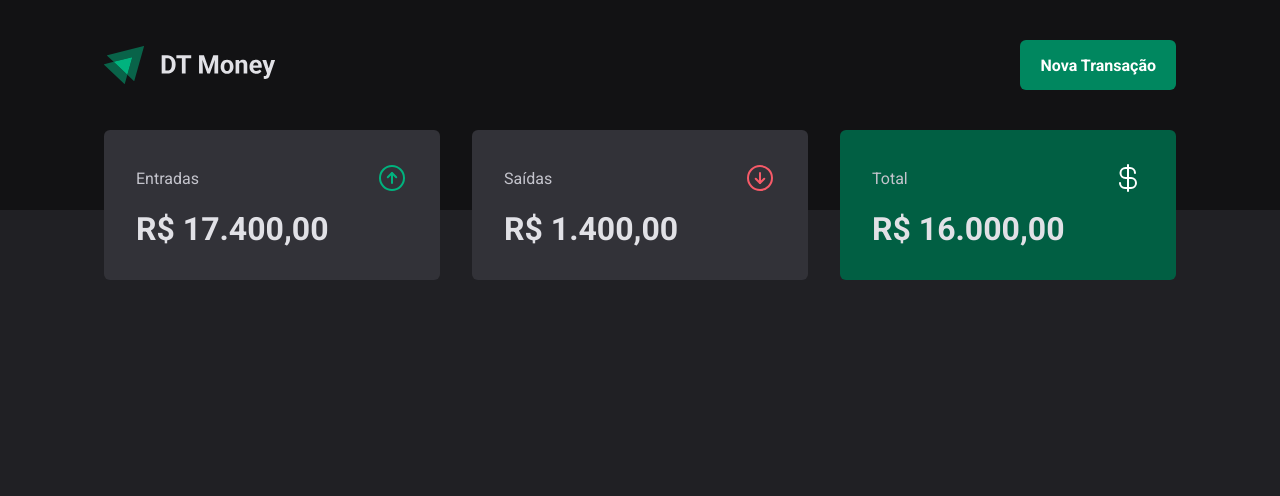
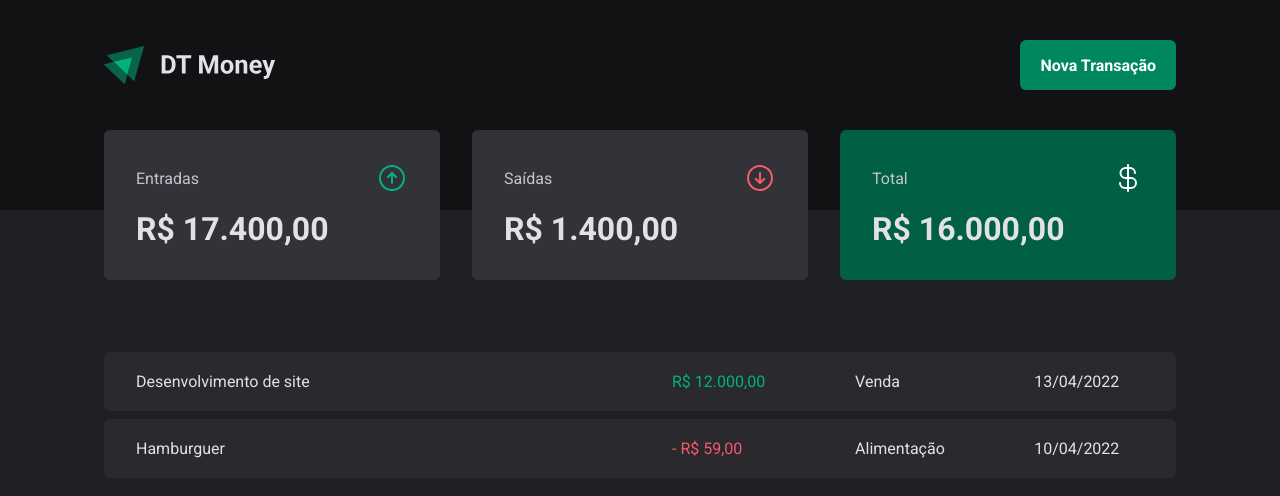
Before and after one commit to eduardojrsilva/dtmoney-v2, a React (Vite) app: page / in a window 1280 px wide. Shown: the top 496 px of the page. Built offline with nearby package versions, Linux system fonts and the light colour scheme.

Commit message:
transactions table

```diff
--- a/src/pages/Transactions/index.tsx
+++ b/src/pages/Transactions/index.tsx
@@ -1,11 +1,41 @@
 import Header from "../../components/Header";
 import Summary from "../../components/Summary";
+
+import { PriceHighlight, TransactionsContainer, TransactionsTable } from "./styles";
 
 const Transactions: React.FC = () => {
   return (
     <div>
       <Header />
       <Summary />
+
+      <TransactionsContainer>
+        <TransactionsTable>
+          <tbody>
+            <tr>
+              <td width="50%">Desenvolvimento de site</td>
+              <td>
+                <PriceHighlight $variant="income">
+                  R$ 12.000,00
+                </PriceHighlight>
+              </td>
+              <td>Venda</td>
+              <td>13/04/2022</td>
+            </tr>
+
+            <tr>
+              <td width="50%">Hamburguer</td>
+              <td>
+                <PriceHighlight $variant="outcome">
+                  - R$ 59,00
+                </PriceHighlight>
+              </td>
+              <td>Alimentação</td>
+              <td>10/04/2022</td>
+            </tr>
+          </tbody>
+        </TransactionsTable>
+      </TransactionsContainer>
     </div>
   );
 };
--- a/src/pages/Transactions/styles.ts
+++ b/src/pages/Transactions/styles.ts
@@ -0,0 +1,39 @@
+import styled from "styled-components";
+
+export const TransactionsContainer = styled.main`
+  width: 100%;
+  max-width: 1120px;
+  margin: 4rem auto 0;
+  padding: 0 1.5rem;
+`;
+
+export const TransactionsTable = styled.table`
+  width: 100%;
+  border-collapse: separate;
+  border-spacing: 0 0.5rem;
+  /* margin-top: 1.5rem; */
+
+  td {
+    padding: 1.25rem 2rem;
+    background: ${({ theme }) => theme["gray-700"]};
+
+
+    &:first-child {
+      border-top-left-radius: 6px;
+      border-bottom-left-radius: 6px;
+    }
+
+    &:last-child {
+      border-top-right-radius: 6px;
+      border-bottom-right-radius: 6px;
+    }
+  }
+`;
+
+interface PriceHighlightProps {
+  $variant: 'income' | 'outcome';
+}
+
+export const PriceHighlight = styled.span<PriceHighlightProps>`
+  color: ${({ $variant, theme }) => $variant === 'income' ? theme["green-300"] : theme["red-300"]};
+`
```
